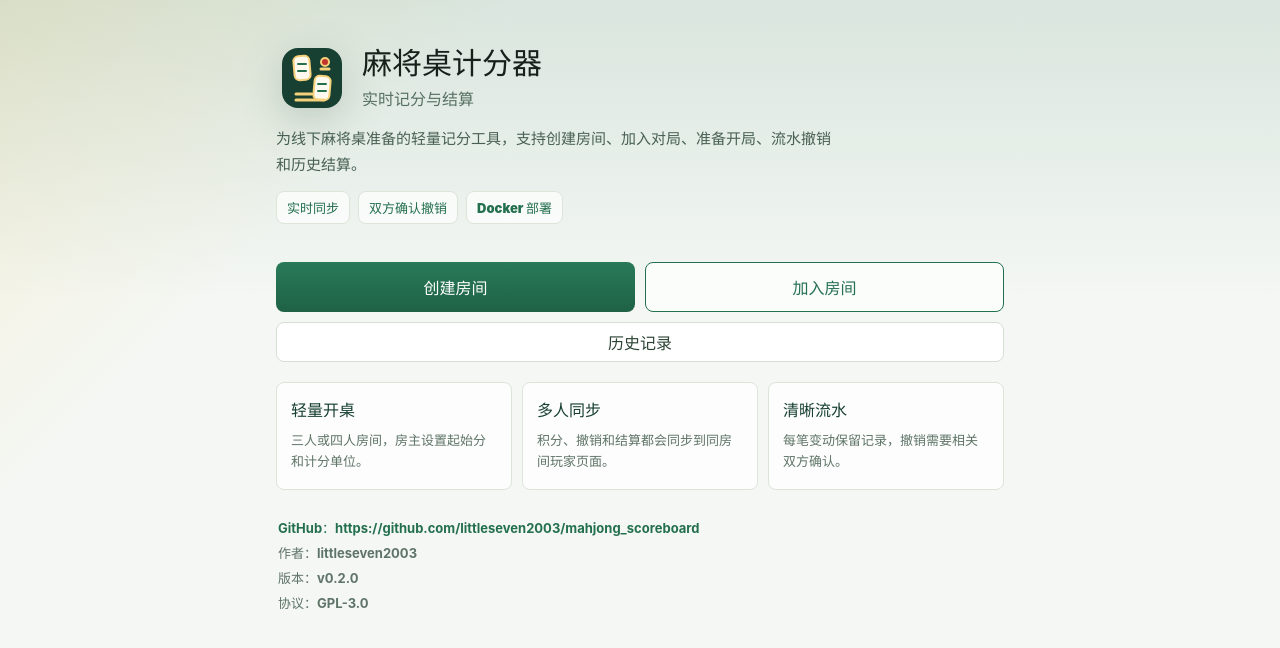
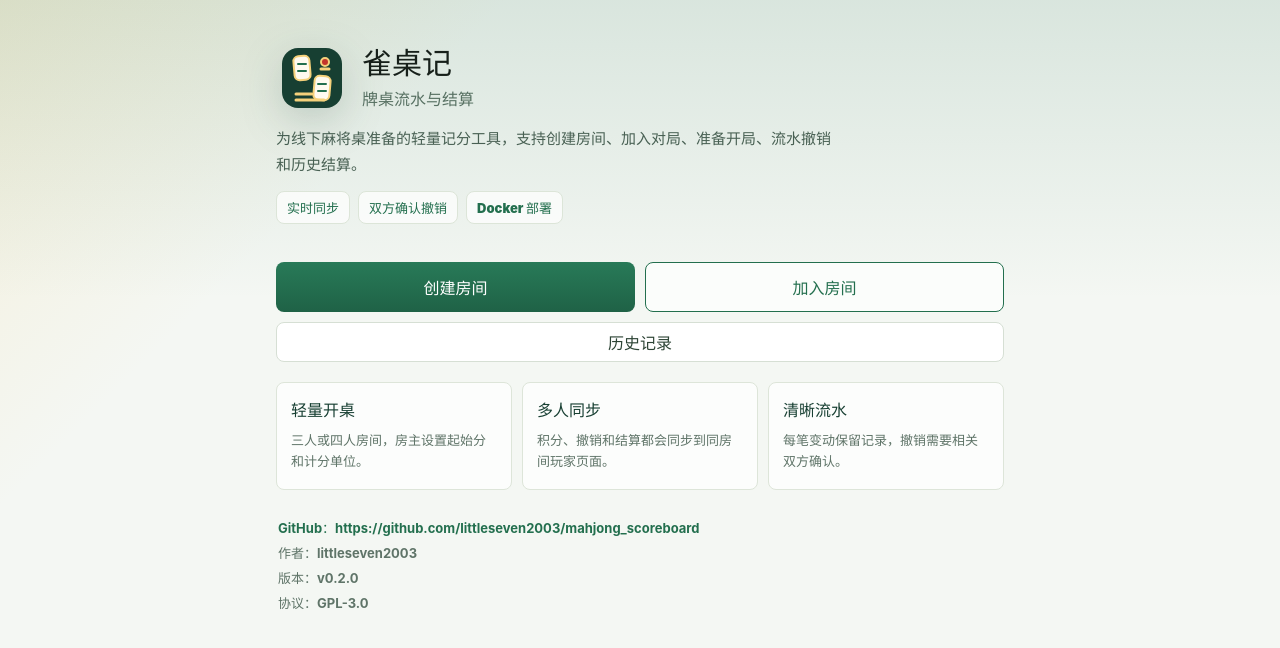
Before and after one commit to littleseven2003/mahjong_scoreboard, a Vue app in the folder web/: page / in a window 1280 px wide. Shown: the top 648 px of the page. Built offline with nearby package versions, Linux system fonts and the light colour scheme.

Commit message:
docs: 适配雀桌记产品名

```diff
--- a/package.json
+++ b/package.json
@@ -2,7 +2,7 @@
   "name": "mahjong_scoreboard",
   "version": "0.2.0",
   "private": true,
-  "description": "麻将桌计分器：Docker 部署的轻量实时麻将记分与结算工具",
+  "description": "雀桌记：Docker 部署的轻量实时麻将记分与结算工具",
   "license": "GPL-3.0-only",
   "workspaces": [
     "server",
--- a/web/src/components/AppLogo.vue
+++ b/web/src/components/AppLogo.vue
@@ -1,5 +1,5 @@
 <template>
-  <div class="app-logo" aria-label="麻将桌计分器">
+  <div class="app-logo" aria-label="雀桌记">
     <svg viewBox="0 0 72 72" role="img" aria-hidden="true">
       <rect class="logo-table" x="6" y="6" width="60" height="60" rx="16" />
       <rect class="logo-tile tile-east" x="18" y="14" width="16" height="24" rx="5" />
@@ -10,8 +10,8 @@
       <path class="logo-dot-line" d="M45 27h8" />
     </svg>
     <div>
-      <strong>麻将桌计分器</strong>
-      <span>实时记分与结算</span>
+      <strong>雀桌记</strong>
+      <span>牌桌流水与结算</span>
     </div>
   </div>
 </template>
```
Also changed, not shown: 3 other files (tests, documents, lock files or other folders).
